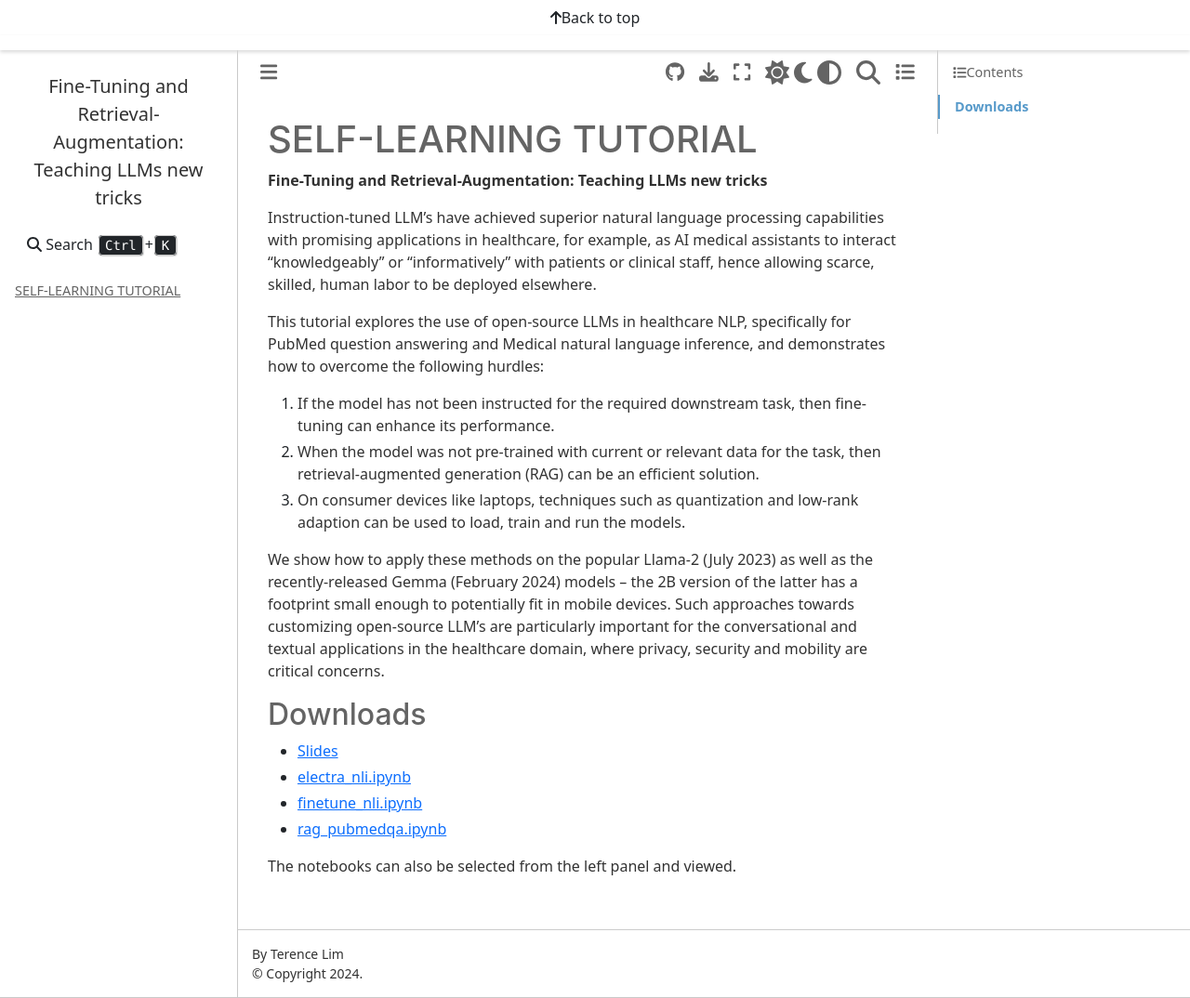
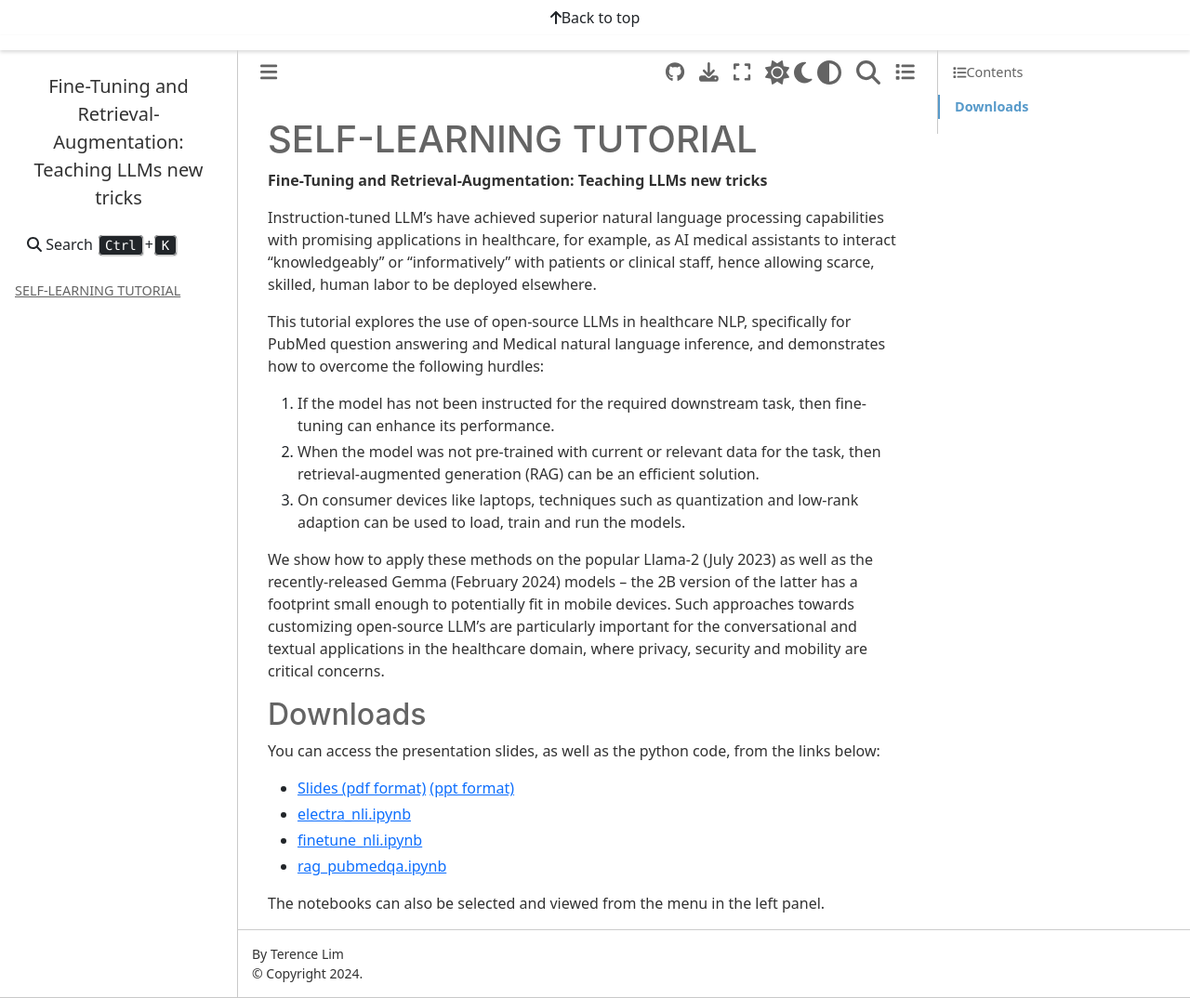
Before and after one commit to t-lim/t-lim.github.io, a Jupyter Book: the page built from _sources/README.md, in a window 1280 px wide and 1074 px high. Shown: the whole window at 93% size. Built offline with Jupyter Book 1.0.4 settings and Sphinx 7.4.7 and the Sphinx Book theme 1.1.4, drawn with Linux system fonts in a browser that asks for light colours; pages that are not in the unit, such as notebooks, are missing from menus.

Commit message:
Add files via upload

```diff
--- a/_sources/README.md
+++ b/_sources/README.md
@@ -34,9 +34,12 @@ mobility are critical concerns.
 
 ## Downloads
 
-- [Slides](https://t-lim.github.io/tutorial.pdf)
+You can access the presentation slides, as well as the python code,
+from the links below:
+
+- [Slides (pdf format)](https://t-lim.github.io/tutorial.pdf) [(ppt format)](https://t-lim.github.io/tutorial.pptx)
 - [electra_nli.ipynb](https://t-lim.github.io/_sources/electra_nli.ipynb)
 - [finetune_nli.ipynb](https://t-lim.github.io/_sources/finetune_nli.ipynb)
 - [rag_pubmedqa.ipynb](https://t-lim.github.io/_sources/rag_pubmedqa.ipynb)
 
-The notebooks can also be selected from the left panel and viewed.
+The notebooks can also be selected and viewed from the menu in the left panel.
```
Also changed, not shown: 1 other file.
